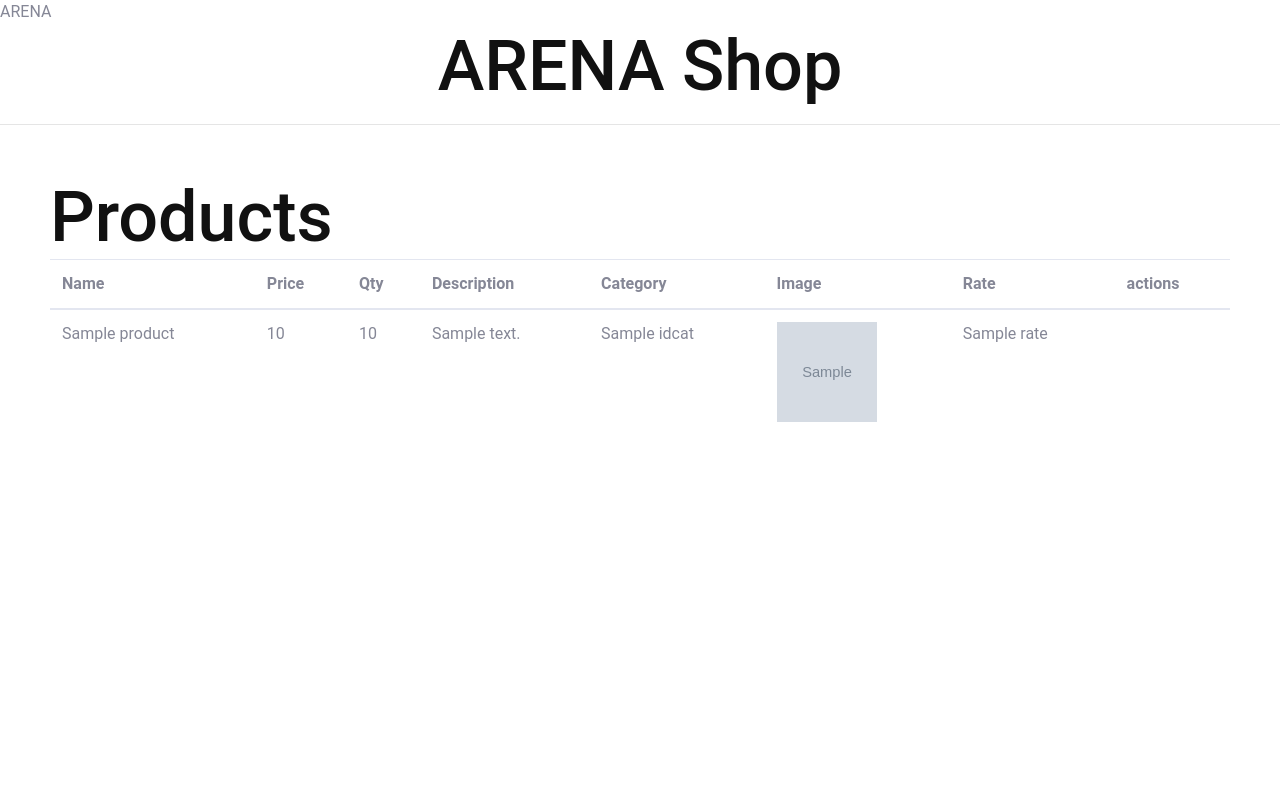
After one commit to GermanMachines/Arena-web-app, a Symfony app: template templates/products/print.html.twig in a window 1280 px wide. The commit adds this page. Run offline with Twig, Linux system fonts and the light colour scheme; the template is opened without the code that fills it: most values are stand-ins (such as "Sample title", 1, 10 or a date in 2020); grey boxes marked "Sample" are stand-in pictures; some libraries are stand-ins or nearby versions.

Commit message:
add pdf to products

```diff
--- a/composer.json
+++ b/composer.json
@@ -10,6 +10,7 @@
         "doctrine/doctrine-bundle": "^2.6",
         "doctrine/doctrine-migrations-bundle": "^3.2",
         "doctrine/orm": "^2.11",
+        "dompdf/dompdf": "^1.2",
         "knplabs/knp-paginator-bundle": "^5.8",
         "phpdocumentor/reflection-docblock": "^5.3",
         "sensio/framework-extra-bundle": "^5.1",
--- a/templates/products/index.html.twig
+++ b/templates/products/index.html.twig
@@ -42,6 +42,7 @@ block stylesheets %}
         <td>
           <a href="{{ path('app_products_show', { id: product.id }) }}">show</a>
           <a href="{{ path('app_products_edit', { id: product.id }) }}">edit</a>
+          <a href="{{ path('print_product',{'id':product.id}) }}">print</a>
         </td>
       </tr>
       {% else %}
@@ -53,5 +54,6 @@ block stylesheets %}
   </table>
 
   <a href="{{ path('app_products_new') }}">Create new</a>
+  <a href="{{ path('print_products') }}">print</a>
 </div>
 {% endblock %}
--- /dev/null
+++ b/templates/products/print.html.twig
@@ -0,0 +1,61 @@
+<!DOCTYPE html>
+<html lang="en">
+<head>
+    <meta charset="utf-8">
+    <title>Product Print</title>
+    <link href="{{ asset('admin/css/sb-admin-2.css') }}" rel="stylesheet" />
+    <link rel="stylesheet" href="{{ asset('front/css/style.css') }}" />
+</head>
+<body>
+<header class="clearfix">
+    <div id="logo">
+        ARENA
+    </div>
+    <h1 align="center">ARENA Shop </h1>
+    <hr></hr>
+    <div class="table-wrapper">
+        <h1>Products</h1>
+
+        <table class="table">
+          <thead>
+            <tr>
+              <th>Name</th>
+              <th>Price</th>
+              <th>Qty</th>
+              <th>Description</th>
+              <th>Category</th>
+              <th>Image</th>
+              <th>Rate</th>
+              <th>actions</th>
+            </tr>
+          </thead>
+          <tbody>
+            {% for product in products %}
+            <tr>
+              <td>{{ product.name }}</td>
+              <td>{{ product.price }}</td>
+              <td>{{ product.qty }}</td>
+              <td>{{ product.description }}</td>
+              <td>{{ product.idcat.name }}</td>
+              <td>
+                <img
+                  src="{{ asset('uploads/' ~ product.image) }}"
+                  alt=""
+                  width="100"
+                  height="100"
+                />
+              </td>
+              <td>{{ product.rate }}</td>
+            </tr>
+            {% else %}
+            <tr>
+              <td colspan="8">no products found</td>
+            </tr>
+            {% endfor %}
+          </tbody>
+        </table>
+      </div>
+</header>
+</main>
+
+</body>
--- a/templates/products/show.html.twig
+++ b/templates/products/show.html.twig
@@ -48,6 +48,7 @@
   <a href="{{ path('app_products_index') }}">back to list</a>
 
   <a href="{{ path('app_products_edit', { id: product.id }) }}">edit</a>
+  <a href="{{ path('print_product',{'id':product.id}) }}">print</a>
 
   {{ include("products/_delete_form.html.twig") }}
 </div>
```
Also changed, not shown: src/Controller/ProductsController.php (+89 -3 lines), templates/product/print.html.twig (added, +33 -0 lines), 2 other files.
